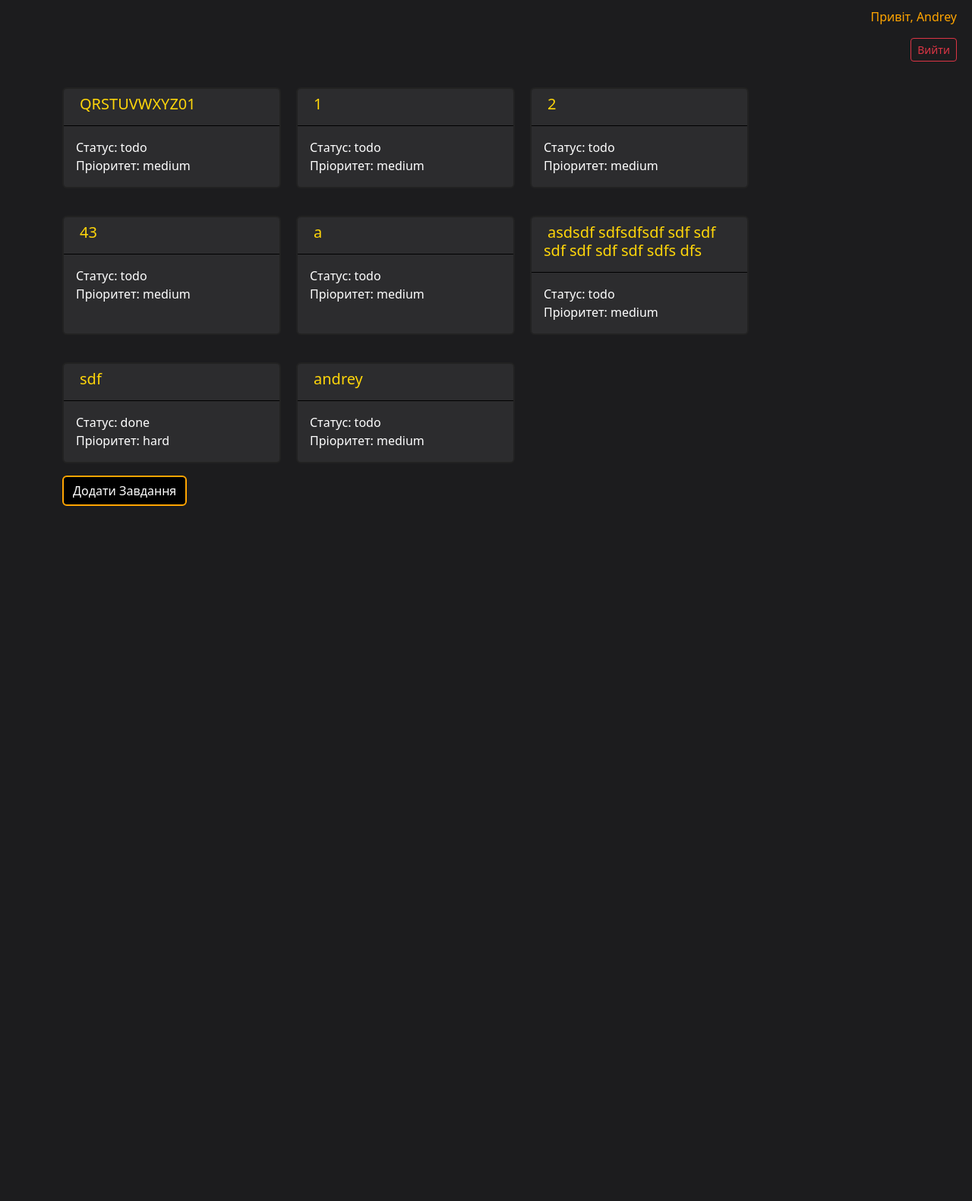
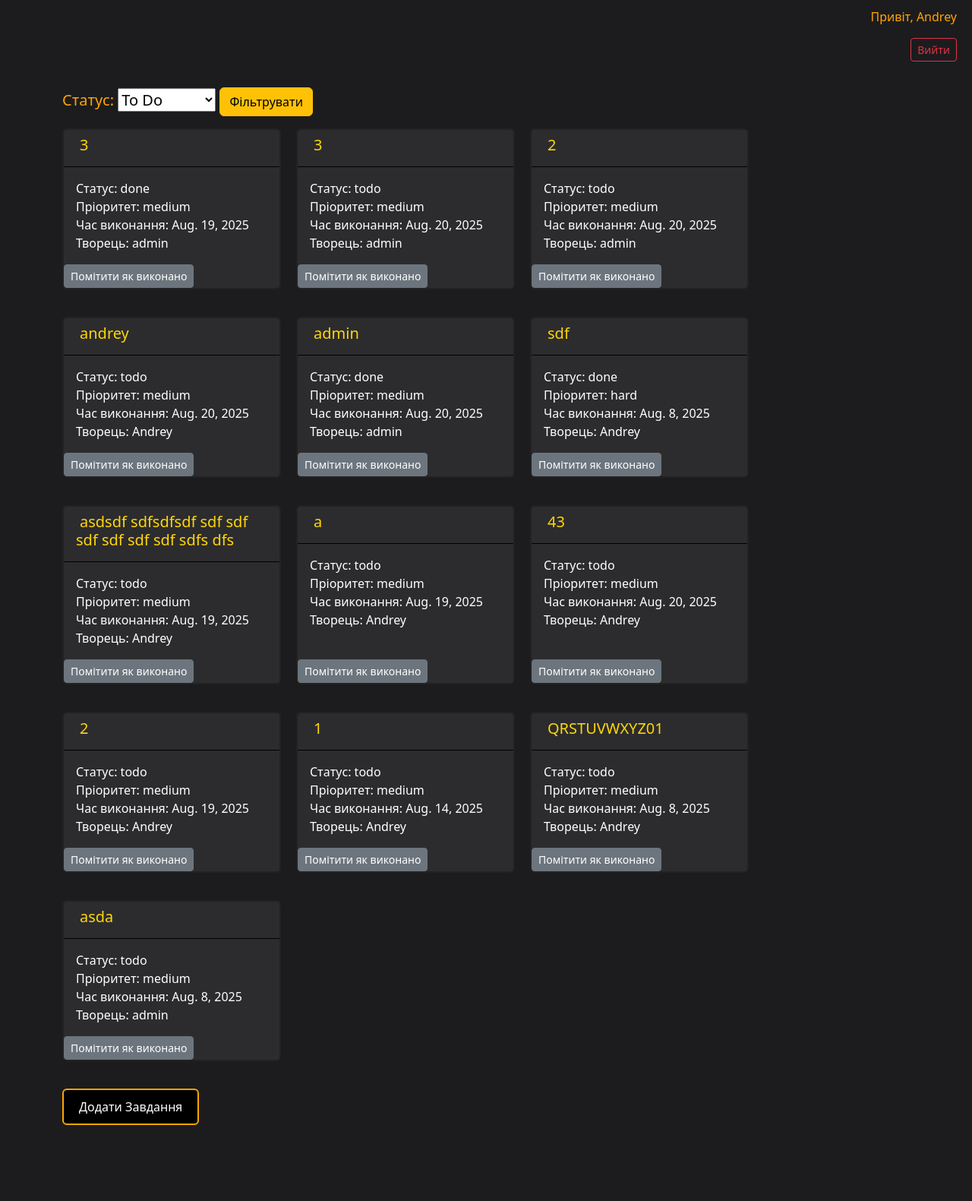
Before and after one commit to Akyrka/Task, a Django app: page / in a window 1280 px wide. Shown: the whole page at 76% size. Before the commit the page ends 666 px from the top, so only its background shows below. Run offline with Django 5.2, Linux system fonts and the light colour scheme; a user stored in the database is signed in; data comes from the database, SQL or seed files in the repository; both versions use the stored data as it was after the commit.

Commit message:
fix: update task views and styles

```diff
--- a/task/task_app/forms.py
+++ b/task/task_app/forms.py
@@ -23,3 +23,12 @@ class RegisterForm(UserCreationForm):
             "password1": "",
             "password2": "",
         }
+
+class TaskFilterForm(forms.Form):
+    STATUS_CHOICES = [
+        ("todo", "To Do"),
+        ("in_progress", "In Progress"),
+        ("done", "Done"),
+    ]
+
+    status = forms.ChoiceField(choices=STATUS_CHOICES,required=False,label="Статус" )
--- a/task/task_app/static/css/base.css
+++ b/task/task_app/static/css/base.css
@@ -1,5 +1,8 @@
 .h2-delete{
-    color:orange
+    color:orange;
+}
+h5{
+    color:orange;
 }
 
 
@@ -19,6 +22,7 @@
     flex-wrap: wrap;   /* дозволяє переносити картки вниз */
     gap: 20px;         /* відстань між ними */
     justify-content: flex-start; /* вирівнювання по лівому краю */
+    padding-bottom: 20px;
     /* */
 }
 .text-bg-custom.mb-3 {
@@ -51,12 +55,25 @@ body{
 
 .btn-custom {
     border: 2px solid orange;
-    background-color: black ;
+    background-color: black;
     color: white;
-    /* border: none; */
+    margin-bottom: 100px; /* отступ снизу снаружи */
+    padding: 10px 20px;  /* нормальные внутренние отступы: сверху/снизу и слева/справа */
 }
+
 .btn-custom:hover {
     background-color: orange; /* темніший при наведенні #732d91*/
+    transform: translateY(-2px);  /* лёгкое поднятие */
+    box-shadow: 0 5px 15px rgba(0,0,0,0.3);
+}
+
+.btn-button:active {
+    transform: translateY(0);     /* кнопка возвращается на место при клике */
+    box-shadow: 0 3px 10px rgba(0,0,0,0.2);
+}
+
+.button-complete{
+    background-color: #FFD60A;
 }
 
 
--- a/task/task_app/templates/task_app/task_list.html
+++ b/task/task_app/templates/task_app/task_list.html
@@ -11,6 +11,15 @@
 {% block content %}
 
 <body>
+
+
+    <form method="get" class="form-inline mb-3">
+      <h5>{{form.status.label_tag}}
+      {{form.status}}
+      <button type="submit" class ="btn btn-warning ml-2">Фільтрувати</button></h5>
+    </form>
+
+
 <!-- <div class="task-container"> -->
   <div class="task-info">
       {% for task in tasks %}
@@ -24,12 +33,18 @@
             </div>
             <div class="card-body">
               Статус: {{ task.status }}<br>
-              Пріоритет: {{ task.priority }}
+              Пріоритет: {{ task.priority }}<br>
+              Час виконання: {{ task.end_time}}
+              Творець: {{task.creator}}
               <!-- <p class="card-text">Опис: {{ task.description|default:"(без опису)" }}</p> -->
             </div>
+            <form action="{% url 'task_app:task-complete' task.pk%}" method="post">
+              {% csrf_token %}
+              <button type="submit" class="btn btn-secondary btn-sm" >Помітити як виконано</button>
+            </form>
           </div>
       {% empty %}
-          <p>Завдань не знайдено</p>
+          <h5><p>Завдань не знайдено</p></h5>
       {% endfor %}
   </div>
 <!-- </div> -->
--- a/task/task_app/urls.py
+++ b/task/task_app/urls.py
@@ -15,6 +15,6 @@ urlpatterns = [
     path('task-create/', views.TaskCreateView.as_view(), name="task-create"),
     path('<int:pk>/delete/', views.TaskDeleteView.as_view(), name="task-delete"),
     path('<int:pk>/edit/', views.TaskUpdateView.as_view(), name="task-update"),
-
+    path('<int:pk>/complete/', views.TaskCompleteView.as_view(), name="task-complete")
 
 ]
--- a/task/task_app/views.py
+++ b/task/task_app/views.py
@@ -1,17 +1,19 @@
-from django.shortcuts import render
+from django.shortcuts import render,get_object_or_404
 from django.urls import reverse_lazy
 from task_app import models
-from django.views.generic import ListView, DetailView, CreateView, DeleteView, UpdateView
-from task_app.forms import TaskForm, TaskUpdateForm
+from django.views.generic import ListView, DetailView, CreateView, DeleteView, UpdateView, View
+from task_app.forms import TaskForm, TaskUpdateForm, TaskFilterForm
 from django.contrib.auth.forms import UserCreationForm
 from django.contrib.auth.views import LoginView, LogoutView
 from django.contrib.auth import login
 from django.contrib.auth.mixins import LoginRequiredMixin
+from task_app.mixins import  UserIsOwnerMixin
+from django.http import HttpResponseRedirect
 
 
 # home page
 # головна сторінка
-class TaskListView(LoginRequiredMixin,ListView):
+class TaskListView(ListView):
     model = models.Task
     context_object_name = "tasks"
     template_name = "task_app/task_list.html"
@@ -19,7 +21,19 @@ class TaskListView(LoginRequiredMixin,ListView):
 
 
     def get_queryset(self):
-        return models.Task.objects.filter(creator=self.request.user)
+        queryset = models.Task.objects.all().order_by("-id")  # все задачи
+        status = self.request.GET.get("status", "")
+        if status:
+            queryset = queryset.filter(status=status)
+        return queryset
+
+    def get_context_data(self, **kwargs):
+        context = super().get_context_data(**kwargs)
+        context["form"] = TaskFilterForm(self.request.GET)
+        return context
+
+
+
 
 # Actions with interference/information/creation/deletion/update
 # Працця із заваданням/інформація/створення/видалення/оновлення
@@ -29,8 +43,9 @@ class TaskDetailView(LoginRequiredMixin,DetailView):
     template_name = "task_app/task_detail.html"
     login_url = reverse_lazy("task_app:login")
 
-    def get_queryset(self):
-        return models.Task.objects.filter(creator=self.request.user)
+    # def get_queryset(self):
+        # return models.Task.objects.filter(creator=self.request.user)
+
 
 class TaskCreateView(LoginRequiredMixin,CreateView):
     model = models.Task
@@ -44,20 +59,29 @@ class TaskCreateView(LoginRequiredMixin,CreateView):
         form.instance.creator = self.request.user
         return super().form_valid(form)
 
-class TaskDeleteView(LoginRequiredMixin,DeleteView):
+class TaskDeleteView(LoginRequiredMixin, UserIsOwnerMixin,DeleteView):
     model = models.Task
     template_name = "task_app/task_confirm_delete.html"
     success_url = reverse_lazy("task_app:task-list")
     login_url = reverse_lazy("task_app:login")
 
 
-class TaskUpdateView(LoginRequiredMixin,UpdateView):
+class TaskUpdateView(LoginRequiredMixin,UserIsOwnerMixin,UpdateView):
     model = models.Task
     form_class = TaskUpdateForm
     template_name = "task_app/task_form.html"
     success_url = reverse_lazy("task_app:task-list")
     login_url = reverse_lazy("task_app:login")
 
+class TaskCompleteView(LoginRequiredMixin,UserIsOwnerMixin,View):
+    def post(self, request, *args,**kwargs):
+        task = self.get_object()
+        task.status = "done"
+        task.save()
+        return  HttpResponseRedirect(reverse_lazy("task_app:task-list"))
+    def get_object(self):
+        task_id = self.kwargs.get('pk')
+        return get_object_or_404(models.Task, pk=task_id)
 
 # register/login/logout
 # регістрація/логін/вийти з акаунту
```
Also changed, not shown: task/task_app/mixins.py (added, +8 -0 lines), task/task_app/templates/task_app/task_detail.html (+4 -4 lines), task/db.sqlite3.
